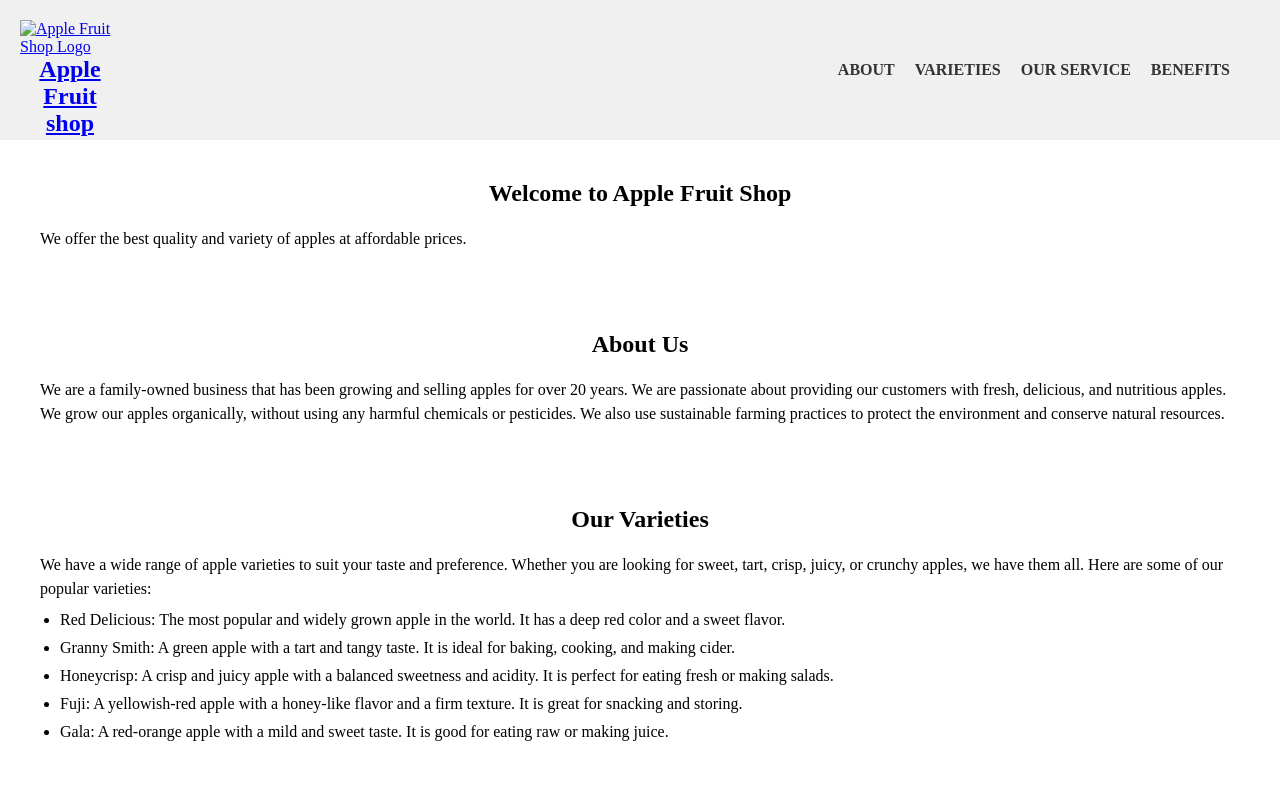
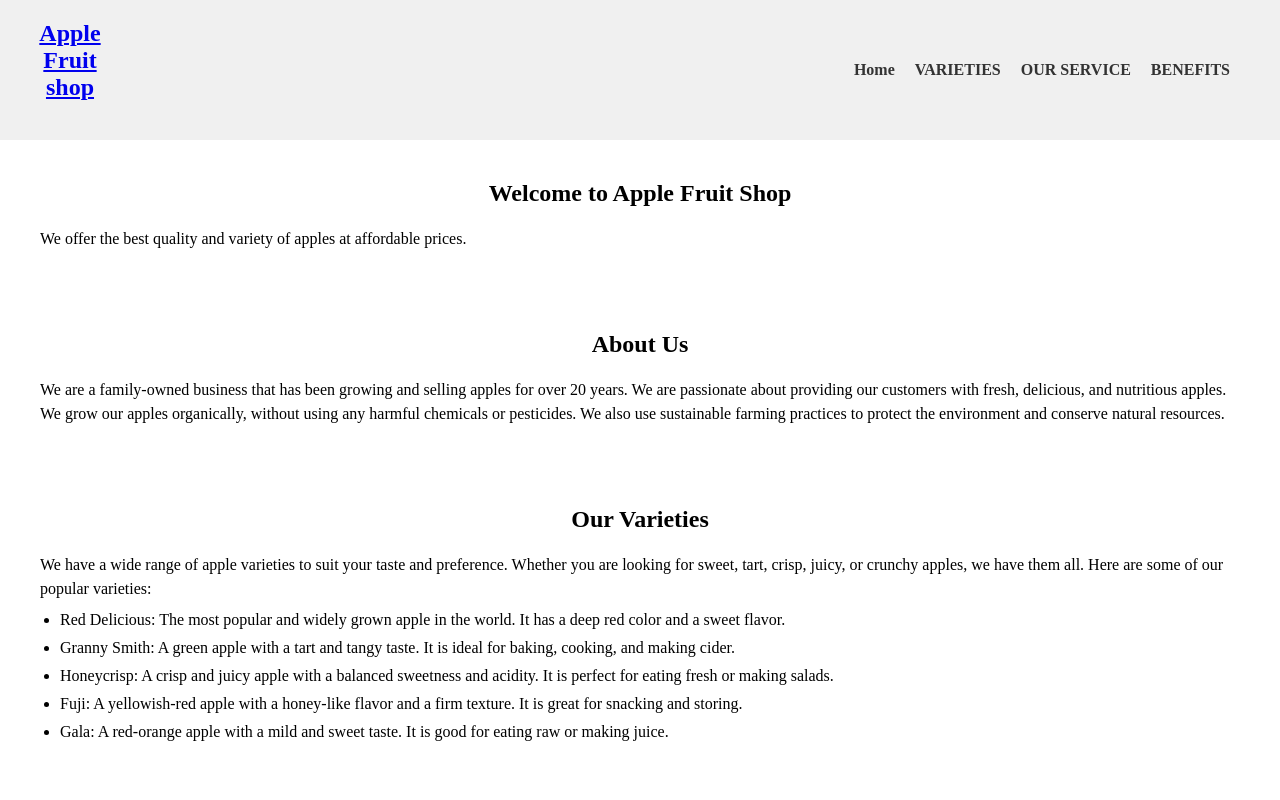
Before and after one commit to reach-pal-customers/apples-support-service, a plain HTML site: page index.html in a window 1280 px wide. Shown: the top 800 px of the page. Drawn offline with Linux system fonts and the light colour scheme.

Commit message:
Update index.html
d

```diff
--- a/index.html
+++ b/index.html
@@ -100,11 +100,11 @@
 <body>
     <header>
         <div class="logo">
-            <a href="#home-sec"><img src="#" alt="Apple Fruit Shop Logo"><h2>Apple Fruit shop</h2></a>
+            <a href="#home-sec"><h2>Apple Fruit shop</h2></a>
         </div>
         <nav>
             <ul>
-                <li><a href="#about-sec">ABOUT</a></li>
+                <li><a href="#home-sec">Home</a></li>
                 <li><a href="#varieties-sec">VARIETIES</a></li>
                 <li><a href="#service-sec">OUR SERVICE</a></li>
                 <li><a href="#benefits-sec">BENEFITS</a></li>
```
